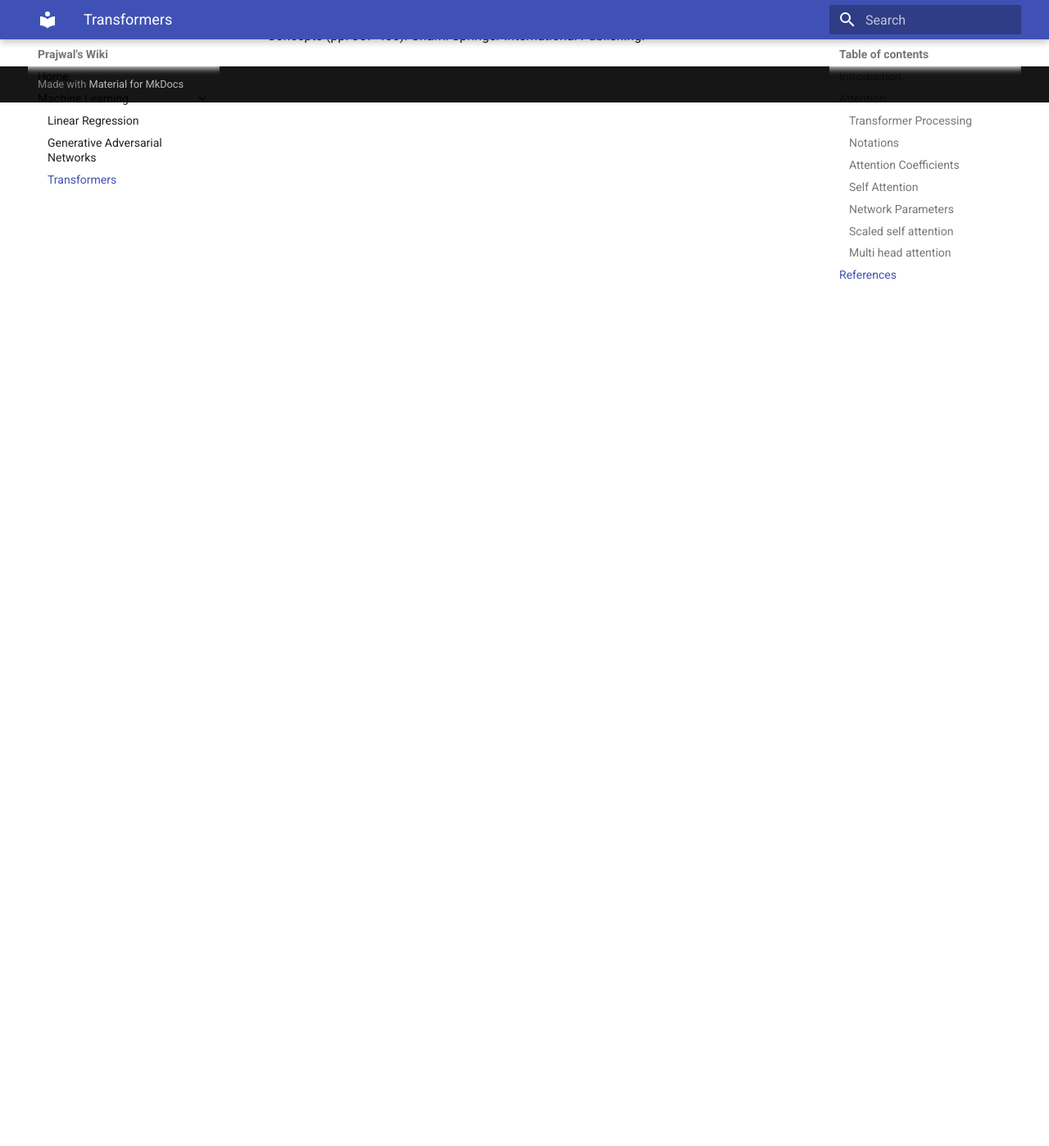
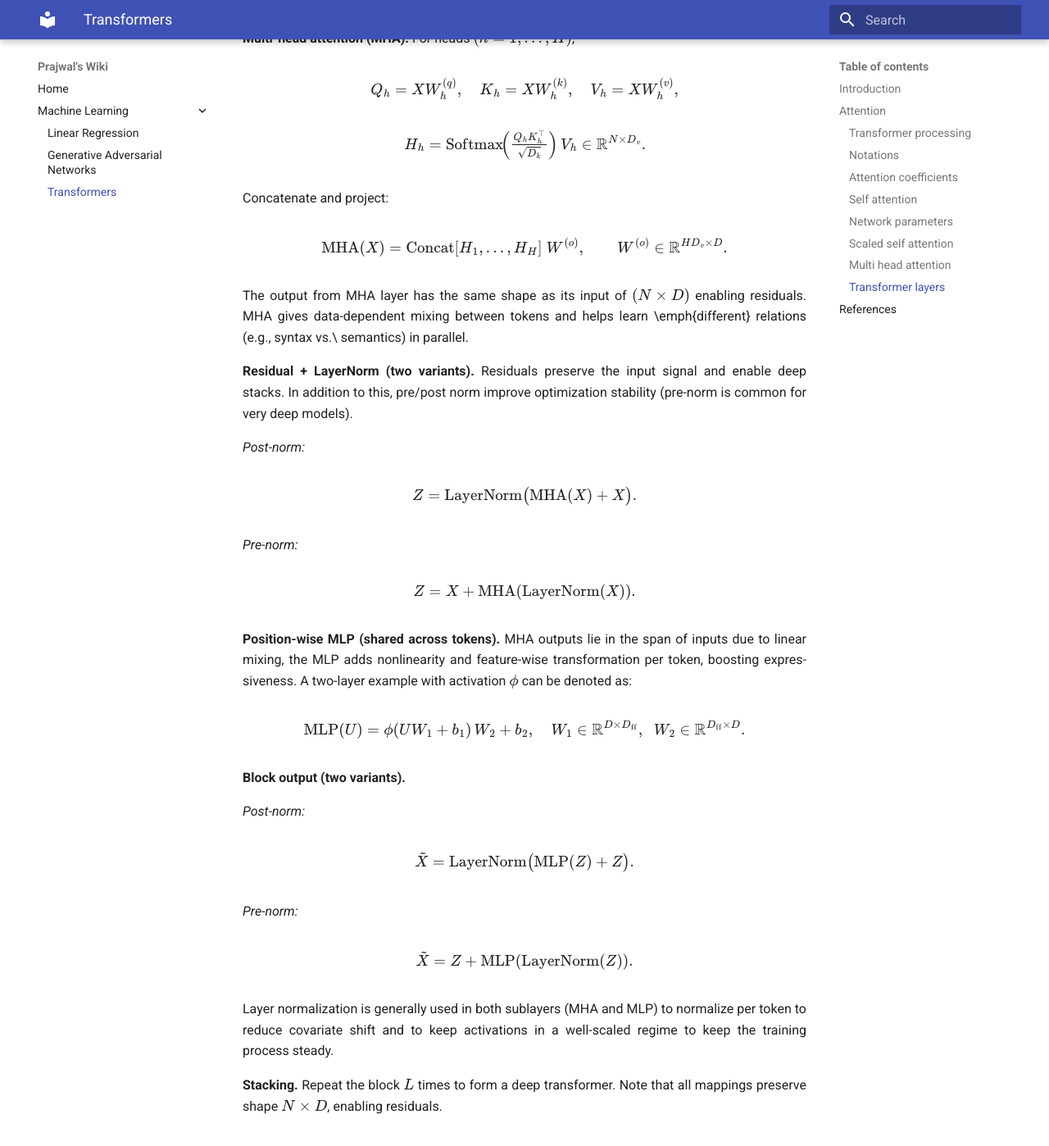
Before and after one commit to pj1911/my-wiki, an MkDocs documentation site: the page built from docs/Transformers.md, in a window 1280 px wide and 1400 px high, scrolled down 9610 px. Shown: the whole window at 82% size. Built offline with MkDocs 1.6.1 and Material for MkDocs 9.7.7, drawn with Linux system fonts in a browser that asks for light colours; some of the changed text lies outside the part shown.

Commit message:
Update Transformers.md

```diff
--- a/docs/Transformers.md
+++ b/docs/Transformers.md
@@ -18,7 +18,7 @@ In a standard neural network, each input affects the output based on its weight,
 
 In natural language processing we will see that word embeddings map each word to a vector in an embedding space. These vectors are then used as inputs to neural networks. The embeddings capture basic meaning: words with similar meanings end up close together in this space. A key point is that each word always maps to the same vector (for example, “bat” always has one fixed embedding even when the context is different, like in our example above). Meanwhile, a transformer can be seen as a more powerful kind of embedding. It maps each word’s vector to a new vector that depends on the other words in the sequence. That means the word “bat” can end up in different places depending on the sentence: near “baseball” or near “animal”.
 
-### Transformer Processing
+### Transformer processing
 
 In a transformer, the input is a set of vectors \(\{x_n\}\) of dimensionality \(D\),
 for \(n = 1, \dots, N\). Each vector is called a *token*. A token might
@@ -49,7 +49,7 @@ biases, which are learned using gradient descent with an appropriate cost functi
 A single transformer layer has two stages. The first stage implements the attention mechanism, which, for each feature column, forms a weighted sum over all tokens (rows), thereby mixing information between the token vectors. The second stage then acts on each row
 independently and further transforms the features within each token vector.
 
-### Attention Coefficients
+### Attention coefficients
 Suppose we have a set of input token vectors (rows)
 
 $$
@@ -97,14 +97,14 @@ for each output index \(n\), and the above constraints apply separately for each
 \(n\). The coefficients \(a_{nm}\) depend on the input data, later we will see how
 we compute them in practice.
 
-### Self Attention
+### Self attention
 We wish to determine the coefficients \(a_{nm}\) used in
 
 $$
 \mathbf{y}_n = \sum_{m=1}^{N} a_{nm}\,\mathbf{x}_m.
 $$
 
-**Query--Key--Value analogy.**
+**Query, Key and Value analogy.**
 In information retrieval (e.g. a movie streaming service), each movie is
 described by an attribute vector called a *key*, while the movie file
 itself is a *value*.
@@ -182,7 +182,7 @@ Because the queries, keys, and values are all derived from the same sequence
 similarity is given by a dot product, it is specifically *dot-product
 self-attention*.
 
-### Network Parameters
+### Network parameters
 
 We currently have two problems:
 - Vanilla self-attention contains no trainable parameters
@@ -208,7 +208,7 @@ $$
 \mathbf{V}=\mathbf{X}\mathbf{W}^{(v)},
 $$
 
-with \(\mathbf{W}^{(q)},\mathbf{W}^{(k)}\in\mathbb{R}^{D\times D_k}\) and
+with linear trasnformations \(\mathbf{W}^{(q)},\mathbf{W}^{(k)}\in\mathbb{R}^{D\times D_k}\) and
 \(\mathbf{W}^{(v)}\in\mathbb{R}^{D\times D_v}\) (typically \(D_k=D\), \(D_v=D\) as this helps to stack multiple Transformer layers on top of each other).
 The resulting dot-product self-attention is
 
@@ -230,7 +230,7 @@ $$
 
 Hence, biases can be treated as implicit via augmentation.
 
-**Fixed vs data dependent weights - Simple NN vs Transformer**
+**Fixed vs data dependent weights - Simple NN vs Transformer.**
 For a simple NN let a single input vector be
 
 $$
@@ -400,12 +400,81 @@ $$
 \text{(collapsed)}\;\; \tilde W^{(v)}_h.
 $$
 
-**This non-uniqueness is the “redundancy”:** we keep two matrices even
+**This non-uniqueness is the redundancy.** we keep two matrices even
 though one combined matrix suffices to represent exactly the same function.
 
 Why keep \(W^{(o)}\) in practice? It standardizes the output width \(D\),
 keeps per-head value sizes \(D_v\) small, and matches common implementations,
 but representationally, only the product \(W^{(v)}_h W^{(o)}_h\) matters.
 
+### Transformer layers
+
+The input tokens have the shape:  \((X\in\mathbb{R}^{N\times D})\) (where rows are the tokens).
+
+**Multi-head attention (MHA).** For heads \((h=1,\dots,H)\),
+
+$$
+Q_h=XW^{(q)}_h,\quad K_h=XW^{(k)}_h,\quad V_h=XW^{(v)}_h,
+$$
+
+$$
+H_h=\mathrm{Softmax}\!\Big(\tfrac{Q_h K_h^\top}{\sqrt{D_k}}\Big)\,V_h\in\mathbb{R}^{N\times D_v}.
+$$
+
+Concatenate and project:
+
+$$
+\mathrm{MHA}(X)=\mathrm{Concat}[H_1,\dots,H_H]\;W^{(o)},\qquad
+W^{(o)}\in\mathbb{R}^{H D_v\times D}.
+$$
+
+The output from MHA layer has the same shape as its input of \((N \times D)\) enabling residuals. MHA gives data-dependent mixing between tokens and helps
+learn \emph{different} relations (e.g., syntax vs.\ semantics) in parallel.
+
+**Residual + LayerNorm (two variants).**
+Residuals preserve the input signal and enable deep stacks. In addition to this, pre/post
+norm improve optimization stability (pre-norm is common for very deep models).
+
+*Post-norm:*
+
+$$
+Z=\mathrm{LayerNorm}\big(\mathrm{MHA}(X)+X\big).
+$$
+
+*Pre-norm:*
+
+$$
+Z=X+\mathrm{MHA}(\mathrm{LayerNorm}(X)).
+$$
+
+**Position-wise MLP (shared across tokens).**
+MHA outputs lie in the span of inputs due to linear mixing, the MLP adds nonlinearity and feature-wise transformation per token, boosting expressiveness. A two-layer example with activation \(\phi\) can be denoted as:
+
+$$
+\mathrm{MLP}(U)=\phi(UW_1+b_1)\,W_2+b_2,\quad
+W_1\in\mathbb{R}^{D\times D_{\mathrm{ff}}},\;\;W_2\in\mathbb{R}^{D_{\mathrm{ff}}\times D}.
+$$
+
+**Block output (two variants).**
+
+*Post-norm:*
+
+$$
+\tilde X=\mathrm{LayerNorm}\big(\mathrm{MLP}(Z)+Z\big).
+$$
+
+*Pre-norm:*
+
+$$
+\tilde X=Z+\mathrm{MLP}(\mathrm{LayerNorm}(Z)).
+$$
+
+Layer normalization is generally used in both sublayers (MHA and MLP) to normalize per token to reduce covariate shift and to keep activations in a
+well-scaled regime to keep the training process steady.
+
+**Stacking.** Repeat the block \(L\) times to form a
+deep transformer. Note that all mappings preserve shape \(N\times D\), enabling residuals.
+
+
 ## References
 - Bishop, C. M., & Bishop, H. (2023). Transformers. In Deep Learning: Foundations and Concepts (pp. 357-406). Cham: Springer International Publishing.
```
